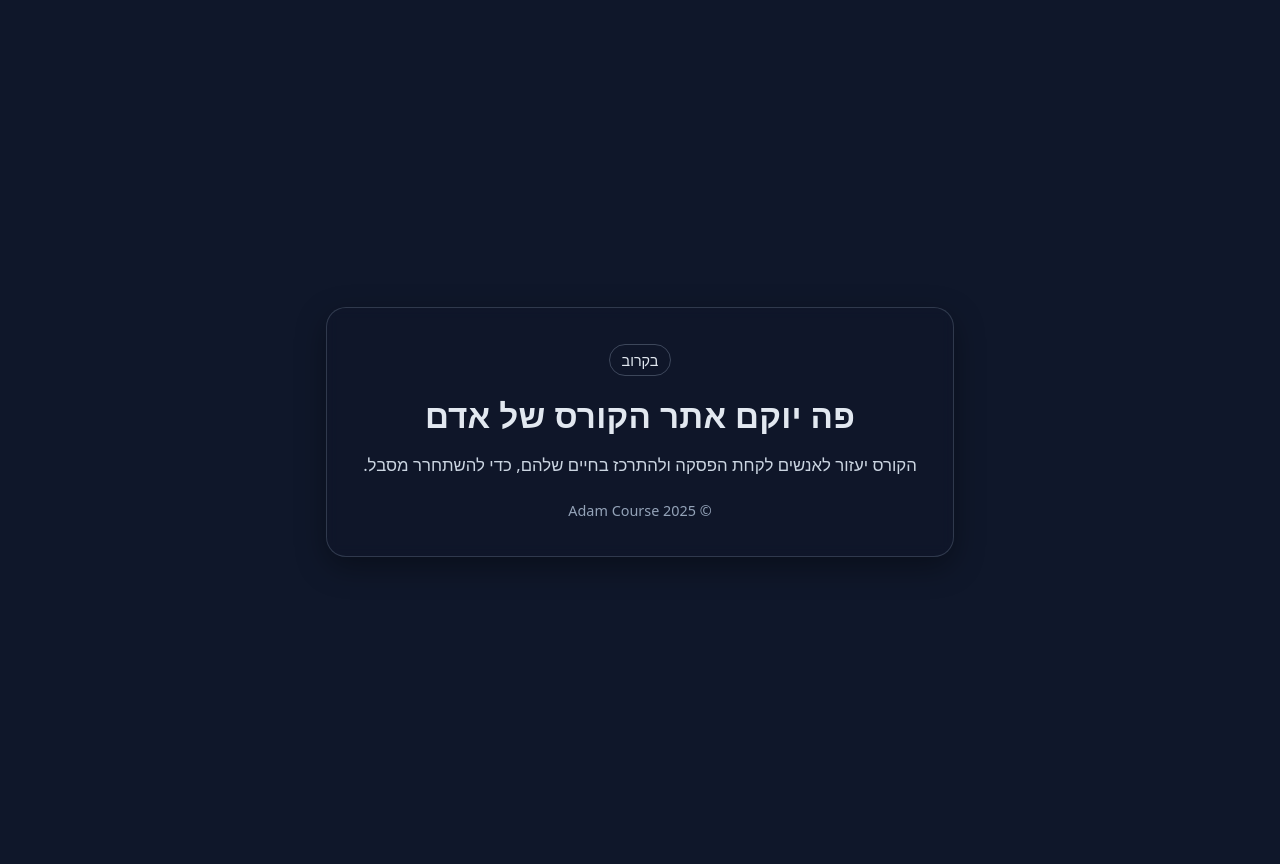
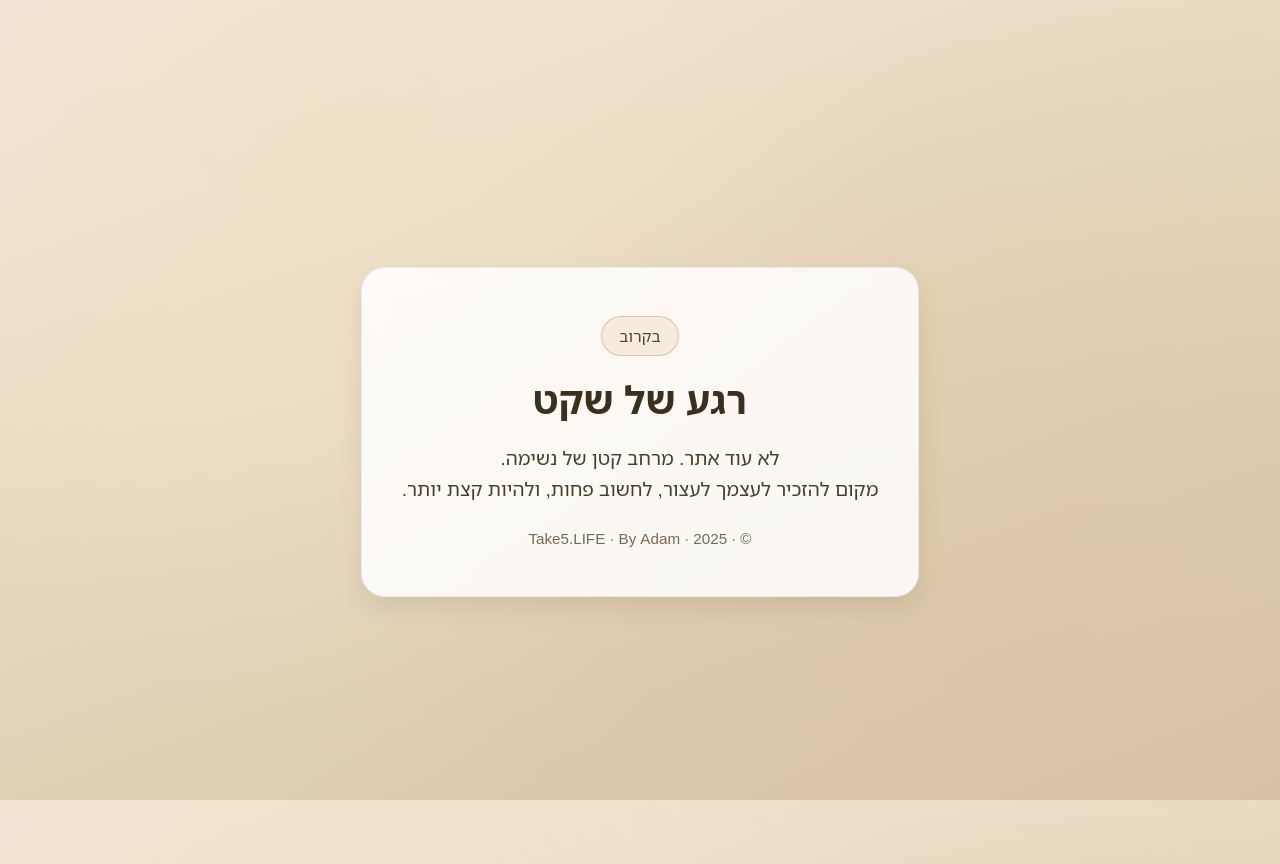
Before and after one commit to panushkeAI/adam-course-site, a plain HTML site: page index.html in a window 1280 px wide. Drawn offline with Linux system fonts and the light colour scheme.

Commit message:
Revise website title, description, and content
Updated the title and description for the website, changed styles for better aesthetics, and modified the main content to reflect the new theme.

```diff
--- a/index.html
+++ b/index.html
@@ -3,17 +3,45 @@
   <head>
     <meta charset="utf-8" />
     <meta name="viewport" content="width=device-width, initial-scale=1" />
-    <title>אתר הקורס של אדם – בקרוב</title>
-    <meta name="description" content="פה יוקם אתר הקורס של אדם – שיעזור לאנשים לקחת הפסקה ולהתרכז בחיים שלהם על מנת להשתחרר מסבל." />
+    <title>רגע של שקט – Take5.LIFE</title>
+    <meta name="description" content="Take5.LIFE – קורס לאנשים שרוצים רגע לעצור ולהיזכר בחיים עצמם." />
     <style>
-      html, body { height: 100%; margin: 0; font-family: system-ui, -apple-system, "Segoe UI", Roboto, Arial, "Noto Sans Hebrew", "Rubik", sans-serif; background: #0f172a; color: #e2e8f0; }
+      html, body {
+        height: 100%;
+        margin: 0;
+        font-family: 'Rubik', 'Noto Sans Hebrew', Arial, sans-serif;
+        background: linear-gradient(160deg, #f2e7dc, #e9dcc3 35%, #d4c2a3 100%);
+        background-attachment: fixed;
+        background-image: radial-gradient(circle at 25% 15%, rgba(243, 224, 198, 0.7) 0%, transparent 50%),
+                          radial-gradient(circle at 80% 85%, rgba(221, 195, 164, 0.6) 0%, transparent 60%),
+                          linear-gradient(160deg, #f2e7dc, #e9dcc3 35%, #d4c2a3 100%);
+        color: #1e293b;
+      }
       .wrap { min-height: 100%; display: grid; place-items: center; padding: 2rem; }
-      .card { text-align: center; max-width: 780px; background: rgba(15, 23, 42, 0.6); border: 1px solid rgba(148, 163, 184, 0.25); border-radius: 20px; padding: 2.25rem; box-shadow: 0 10px 30px rgba(0,0,0,.35); backdrop-filter: blur(6px); }
-      h1 { font-size: clamp(1.6rem, 2.6vw, 2.2rem); margin: 0 0 0.75rem; letter-spacing: .2px; }
-      p { font-size: clamp(1.05rem, 1.2vw, 1.15rem); line-height: 1.8; margin: 0; color: #cbd5e1; }
-      .badge { display: inline-block; margin-bottom: 1rem; padding: .35rem .7rem; font-size: .9rem; border: 1px solid rgba(148,163,184,.35); border-radius: 999px; color:#e2e8f0; }
-      footer { margin-top: 1.25rem; font-size: .9rem; color: #94a3b8; }
-      a { color: #a78bfa; text-decoration: none; }
+      .card {
+        text-align: center;
+        max-width: 720px;
+        background: rgba(255, 255, 255, 0.85);
+        border: 1px solid rgba(203, 213, 225, 0.4);
+        border-radius: 24px;
+        padding: 3rem 2.5rem;
+        box-shadow: 0 10px 25px rgba(0,0,0,0.08);
+        backdrop-filter: blur(10px);
+      }
+      h1 { font-size: clamp(2rem, 3vw, 2.9rem); margin: 0 0 1.1rem; color: #3b2f1e; }
+      p { font-size: clamp(1.15rem, 1.5vw, 1.35rem); line-height: 1.6; margin: 0; color: #4b3d2d; white-space: pre-line; }
+      .badge {
+        display: inline-block;
+        margin-bottom: 1.1rem;
+        padding: .5rem 1.1rem;
+        font-size: 1rem;
+        border: 1px solid rgba(170,140,90,0.4);
+        border-radius: 999px;
+        color: #5a4630;
+        background: rgba(245, 230, 210, 0.7);
+      }
+      footer { margin-top: 1.5rem; font-size: .95rem; color: #7c6750; }
+      a { color: #b87d3f; text-decoration: none; }
       a:hover { text-decoration: underline; }
     </style>
   </head>
@@ -21,10 +49,11 @@
     <div class="wrap">
       <main class="card" role="main">
         <div class="badge">בקרוב</div>
-        <h1>פה יוקם אתר הקורס של אדם</h1>
-        <p>הקורס יעזור לאנשים לקחת הפסקה ולהתרכז בחיים שלהם, כדי להשתחרר מסבל.</p>
+        <h1>רגע של שקט</h1>
+        <p>לא עוד אתר. מרחב קטן של נשימה.
+מקום להזכיר לעצמך לעצור, לחשוב פחות, ולהיות קצת יותר.</p>
         <footer>
-          <span>© <span id="y"></span> Adam Course</span>
+          <span>© · <span id="y"></span> · Take5.LIFE · By Adam</span>
         </footer>
       </main>
     </div>
```
